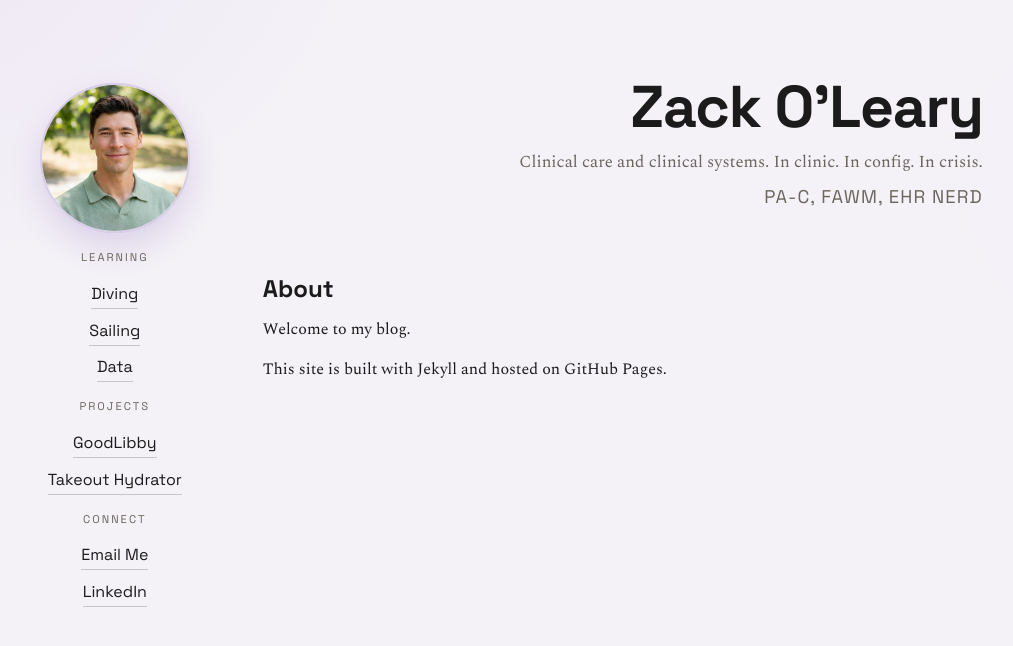
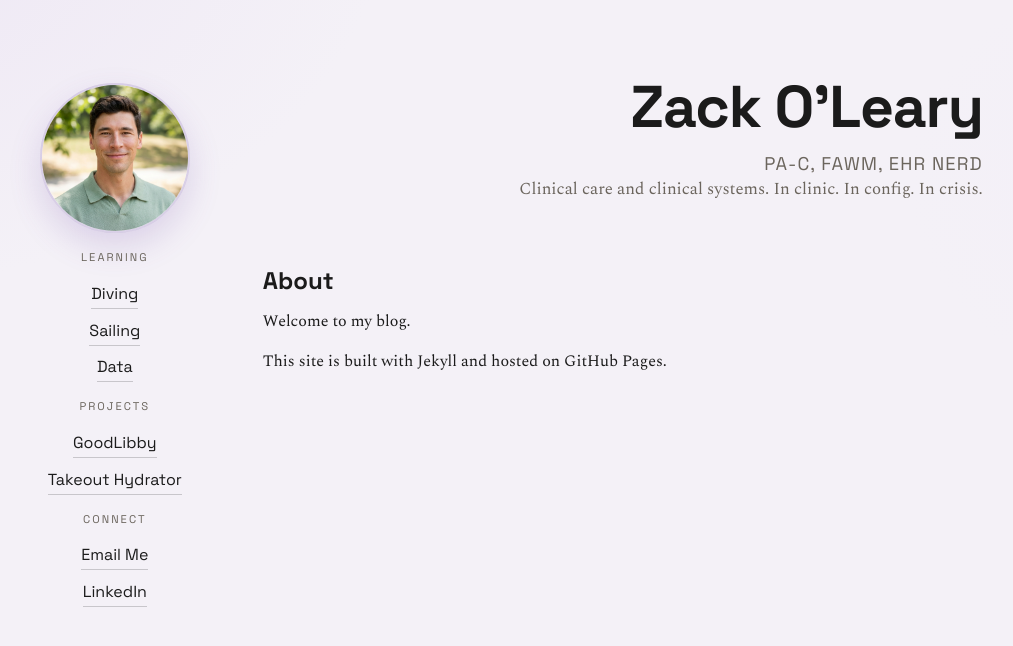
Before and after one commit to zaleary/zaleary.github.io, a Jekyll site: the page built from about.md, in a window 1280 px wide. Shown: the top 646 px of the page, without its empty margins (62-1075 px from the left). Built offline with Jekyll 4.4.1, drawn with Linux system fonts in a browser that asks for light colours.

Commit message:
Consolidate hero header into default layout; remove duplication across child layouts
Co-Authored-By: Claude Sonnet 4.6 <noreply@anthropic.com>

```diff
--- a/_layouts/default.html
+++ b/_layouts/default.html
@@ -43,6 +43,11 @@
 
       <section class="content">
         <div class="content-inner">
+          <header class="hero">
+            <h1><a class="post-link" href="{{ '/' | relative_url }}">Zack O'Leary</a></h1>
+            <p class="credentials">PA-C, FAWM, EHR Nerd</p>
+            <p class="bio">Clinical care and clinical systems. In clinic. In config. In crisis.</p>
+          </header>
           {{ content }}
         </div>
       </section>
--- a/_layouts/home.html
+++ b/_layouts/home.html
@@ -1,12 +1,6 @@
 ---
 layout: default
 ---
-<header class="hero">
-  <h1><a class="post-link" href="{{ '/' | relative_url }}">Zack O'Leary</a></h1>
-  <p class="credentials">PA-C, FAWM, EHR Nerd</p>
-  <p class="bio">Clinical care and clinical systems. In clinic. In config. In crisis.</p>
-</header>
-
 <section class="blog" id="blog">
   <div class="blog-list" id="blog-list">
     {% if site.posts.size > 0 %}
--- a/_layouts/page.html
+++ b/_layouts/page.html
@@ -1,12 +1,6 @@
 ---
 layout: default
 ---
-<header class="hero">
-  <h1><a class="post-link" href="{{ '/' | relative_url }}">Zack O'Leary</a></h1>
-  <p class="bio">Clinical care and clinical systems. In clinic. In config. In crisis.</p>
-  <p class="credentials">PA-C, FAWM, EHR Nerd</p>
-</header>
-
 <article class="post-page post-content">
   <h2>{{ page.title }}</h2>
   {{ content }}
--- a/_layouts/post.html
+++ b/_layouts/post.html
@@ -1,12 +1,6 @@
 ---
 layout: default
 ---
-<header class="hero">
-  <h1><a class="post-link" href="{{ '/' | relative_url }}">Zack O'Leary</a></h1>
-  <p class="bio">Clinical care and clinical systems. In clinic. In config. In crisis.</p>
-  <p class="credentials">PA-C, FAWM, EHR Nerd</p>
-</header>
-
 <article class="post-page post-content" id="post">
   <h2>{{ page.title }}</h2>
   <div class="post-meta">{{ page.date | date: "%b %-d, %Y" }}</div>
--- a/_layouts/project.html
+++ b/_layouts/project.html
@@ -1,10 +1,4 @@
 ---
 layout: default
 ---
-<header class="hero">
-  <h1>Zack O'Leary</h1>
-  <p class="credentials">PA-C, FAWM, EHR Nerd</p>
-  <p class="bio">Clinical care and clinical systems. In clinic. In config. In crisis.</p>
-</header>
-
 {{ content }}
--- a/assets/css/styles.css
+++ b/assets/css/styles.css
@@ -142,6 +142,7 @@ h3 {
 
 .hero {
   text-align: right;
+  width: 100%;
 }
 
 .blog-list {
```
